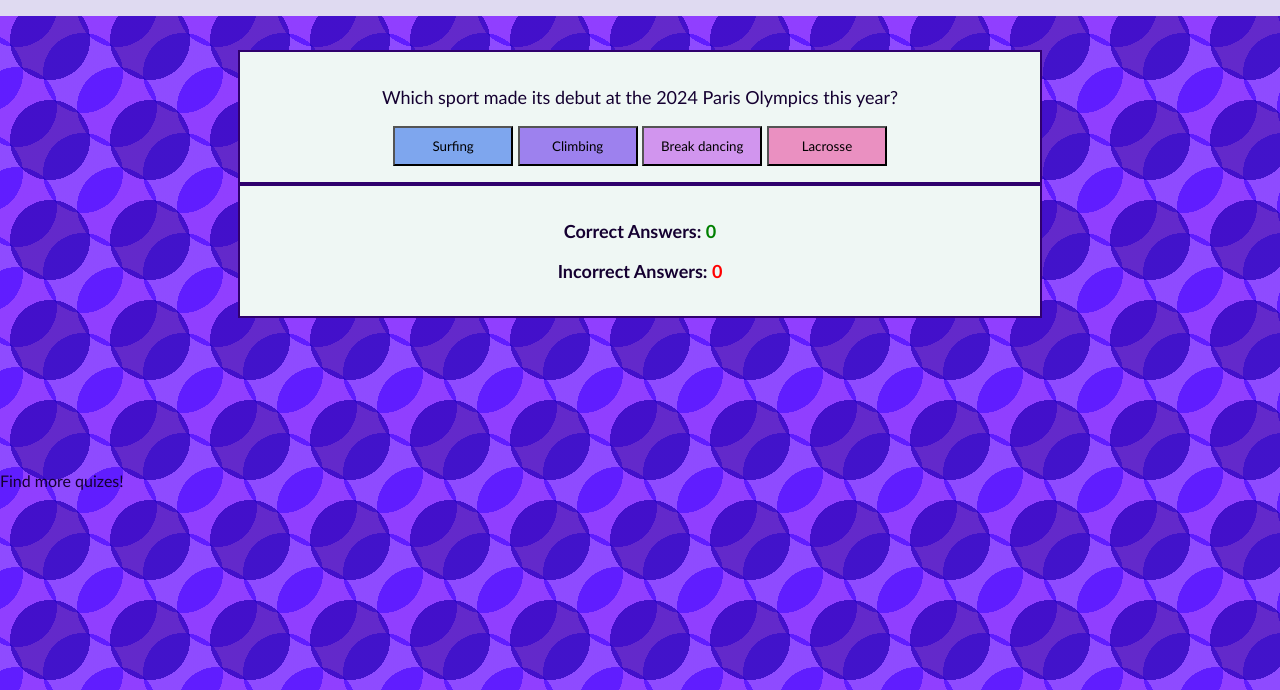
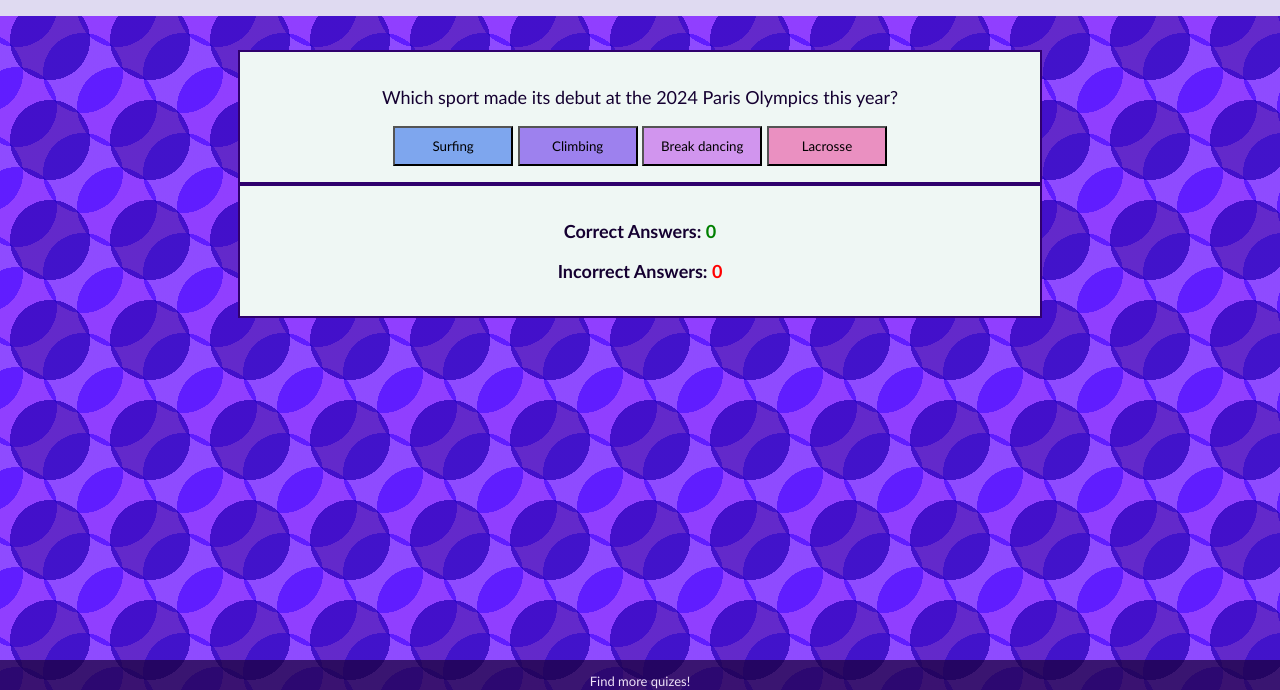
Before and after one commit to katherinewadge-berrospi/Quiz-of-the-year, a plain HTML site: page index.html in a window 1280 px wide. Shown: the part 110-800 px from the top of the page. Drawn offline with Linux system fonts and the light colour scheme.

Commit message:
Added styl eo tthe footer - fixed at the bottom, coloured according to scheme

```diff
--- a/assets/css/style.css
+++ b/assets/css/style.css
@@ -97,14 +97,6 @@ button:hover {
     text-decoration: underline;
 }
 
-.playAgain:hover {
-    color: rgb(5, 3, 121);
-    background-color: rgb(162, 170, 240);
-    border: 2px solid rgb(14, 0, 214);
-    cursor: pointer;
-    text-decoration: underline;
-}
-
 /* score area style */
 
 .scores {
@@ -125,6 +117,28 @@ button:hover {
 
 #again {
     padding-top: 0px;
+}
+
+.playAgain:hover {
+    color: rgb(5, 3, 121);
+    background-color: rgb(162, 170, 240);
+    border: 2px solid rgb(14, 0, 214);
+    cursor: pointer;
+    text-decoration: underline;
+}
+
+/* footer */
+
+footer {
+    text-align: center;
+    background-color:#180038b6;
+    color: rgb(238, 225, 248);
+    position: fixed;
+    bottom: 0;
+    width: 100%;
+    height: 30px;
+    padding: 0 0;
+    font-size: small;
 }
 
 /* using different media */
```
